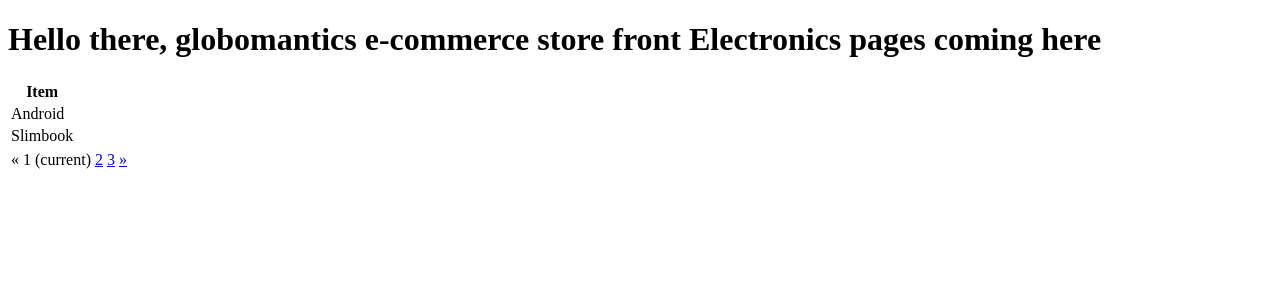
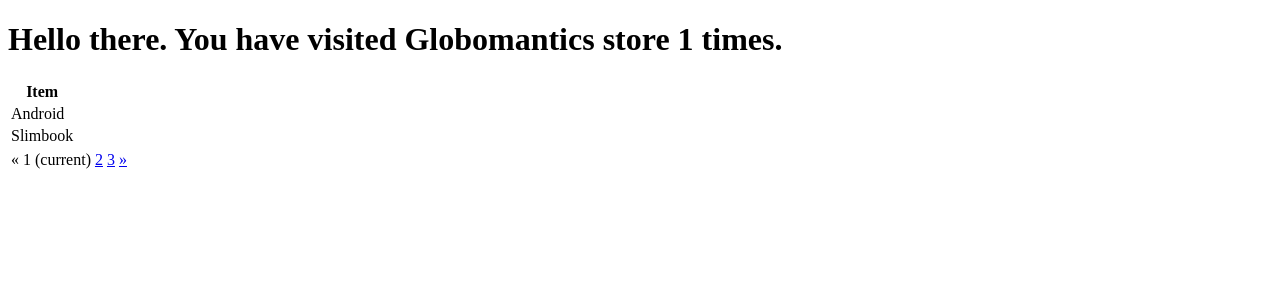
Before and after one commit to estraviz/globomantics, a Django app: page /store/electronics-class-view in a window 1280 px wide. Shown: the top 300 px of the page. Run offline with Django 4.2, Linux system fonts and the light colour scheme.

Commit message:
Added cookies

```diff
--- a/store/templates/store/list.html
+++ b/store/templates/store/list.html
@@ -5,7 +5,7 @@
         <title>Electronics Page</title>
     </head>
     <body>
-        <h1>Hello there, globomantics e-commerce store front Electronics pages coming here</h1>
+        <h1>Hello there. You have visited Globomantics store {{ request.COOKIES.visits|default:"1" }} times.</h1>
         <table class="table table-bordered">
             <thead>
                 <tr>
--- a/store/views.py
+++ b/store/views.py
@@ -28,11 +28,24 @@ def electronics(request):
     if request.method == 'GET':
         paginator = Paginator(items, 2)
         pages = request.GET.get('page', 1)
+
         try:
             items = paginator.page(pages)
         except PageNotAnInteger:
             items = paginator.page(1)
-        return render(request, 'store/list.html', {'items': items})
+
+        response = render(request, 'store/list.html', {'items': items})
+
+        if request.COOKIES.get('visits'):
+            value = int(request.COOKIES.get('visits'))
+            print("Getting cookie.")
+            response.set_cookie('visits', value + 1)
+        else:
+            value = 1
+            print("Setting cookie.")
+            response.set_cookie('visits', value)
+
+        return response
     elif request.method == 'POST':
         return HttpResponseNotFound("POST method is not allowed, dude")
 
```
